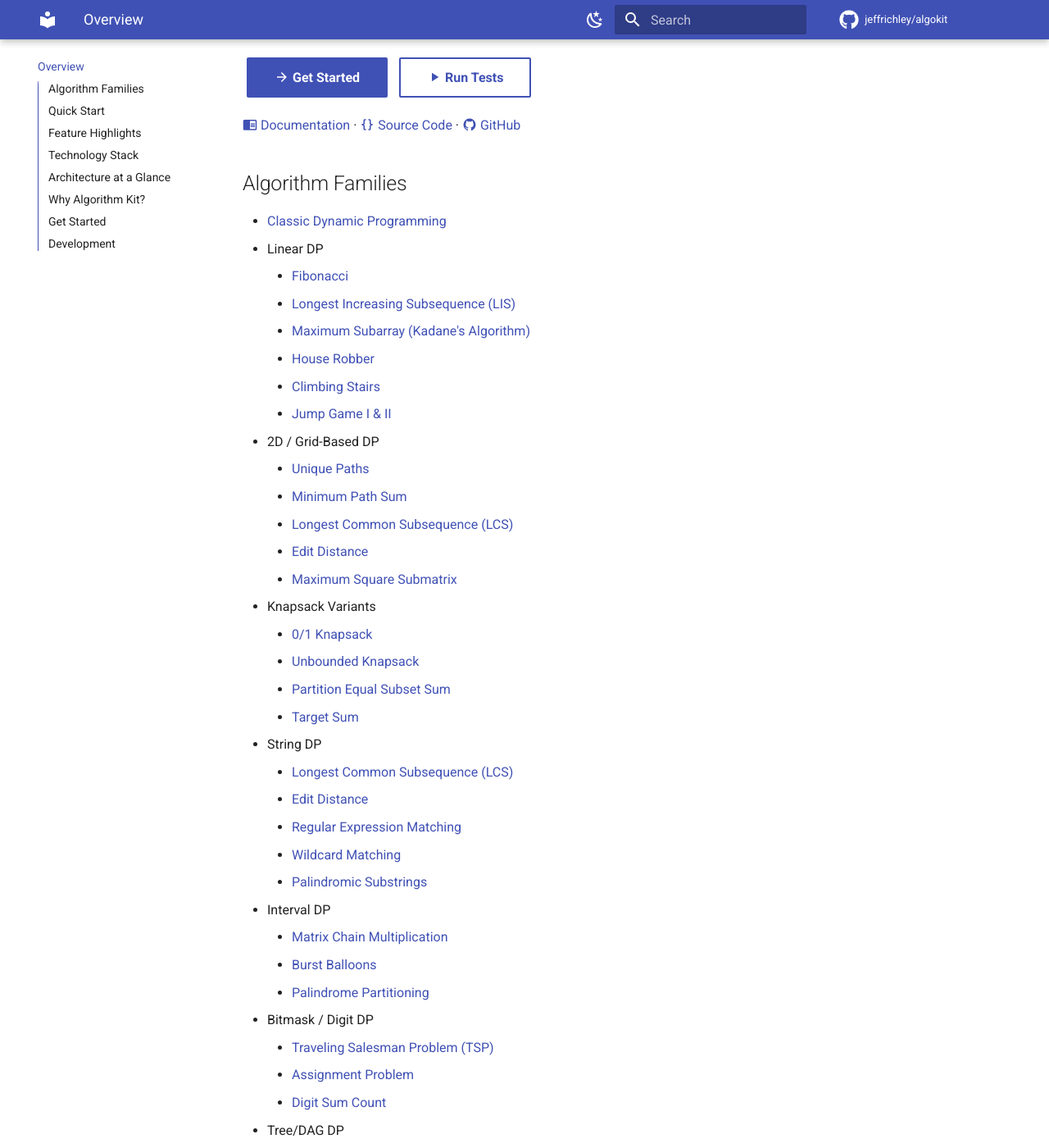
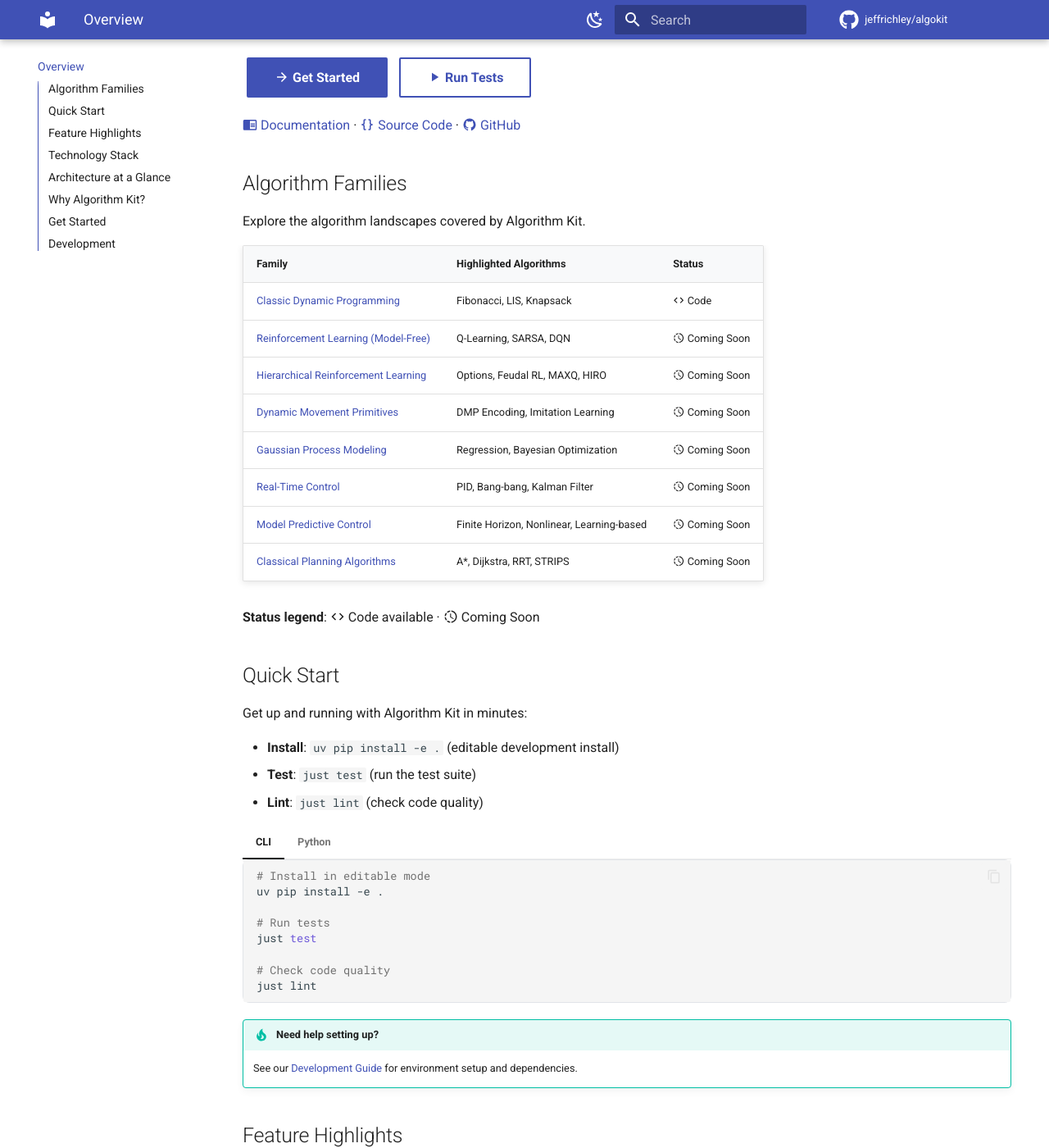
Before and after one commit to jeffrichley/algokit, an MkDocs documentation site: the page built from docs/index.md, in a window 1280 px wide and 1400 px high, scrolled down 230 px. Shown: the whole window at 82% size. Built offline with MkDocs 1.6.1 and Material for MkDocs 9.7.7, drawn with Linux system fonts in a browser that asks for light colours; comment, search, counter and statistics services are not loaded; some of the changed text lies outside the part shown.

```diff
--- a/docs/index.md
+++ b/docs/index.md
@@ -9,76 +9,20 @@
 
 ## Algorithm Families
 
-- [Classic Dynamic Programming](classic-dp.md)
-  - Linear DP
-    - [Fibonacci](classic-dp.md#fibonacci)
-    - [Longest Increasing Subsequence (LIS)](classic-dp.md#longest-increasing-subsequence-lis)
-    - [Maximum Subarray (Kadane's Algorithm)](classic-dp.md#maximum-subarray-kadane-s-algorithm)
-    - [House Robber](classic-dp.md#house-robber)
-    - [Climbing Stairs](classic-dp.md#climbing-stairs)
-    - [Jump Game I & II](classic-dp.md#jump-game-i-ii)
-  - 2D / Grid-Based DP
-    - [Unique Paths](classic-dp.md#unique-paths)
-    - [Minimum Path Sum](classic-dp.md#minimum-path-sum)
-    - [Longest Common Subsequence (LCS)](classic-dp.md#longest-common-subsequence-lcs)
-    - [Edit Distance](classic-dp.md#edit-distance)
-    - [Maximum Square Submatrix](classic-dp.md#maximum-square-submatrix)
-  - Knapsack Variants
-    - [0/1 Knapsack](classic-dp.md#0-1-knapsack)
-    - [Unbounded Knapsack](classic-dp.md#unbounded-knapsack)
-    - [Partition Equal Subset Sum](classic-dp.md#partition-equal-subset-sum)
-    - [Target Sum](classic-dp.md#target-sum)
-  - String DP
-    - [Longest Common Subsequence (LCS)](classic-dp.md#longest-common-subsequence-lcs-1)
-    - [Edit Distance](classic-dp.md#edit-distance-1)
-    - [Regular Expression Matching](classic-dp.md#regular-expression-matching)
-    - [Wildcard Matching](classic-dp.md#wildcard-matching)
-    - [Palindromic Substrings](classic-dp.md#palindromic-substrings)
-  - Interval DP
-    - [Matrix Chain Multiplication](classic-dp.md#matrix-chain-multiplication)
-    - [Burst Balloons](classic-dp.md#burst-balloons)
-    - [Palindrome Partitioning](classic-dp.md#palindrome-partitioning)
-  - Bitmask / Digit DP
-    - [Traveling Salesman Problem (TSP)](classic-dp.md#traveling-salesman-problem-tsp)
-    - [Assignment Problem](classic-dp.md#assignment-problem)
-    - [Digit Sum Count](classic-dp.md#digit-sum-count)
-  - Tree/DAG DP
-    - [Diameter of Tree](classic-dp.md#diameter-of-tree)
-    - [House Robber III](classic-dp.md#house-robber-iii)
-    - [Longest Path in DAG](classic-dp.md#longest-path-in-dag)
-- [Reinforcement Learning (Model-Free)](reinforcement-learning.md)
-  - [Q-Learning](reinforcement-learning.md#q-learning)
-  - [SARSA](reinforcement-learning.md#sarsa)
-  - [Deep Q-Network (DQN)](reinforcement-learning.md#deep-q-network-dqn)
-  - [Proximal Policy Optimization (PPO)](reinforcement-learning.md#proximal-policy-optimization-ppo)
-  - [A2C / A3C](reinforcement-learning.md#a2c-a3c)
-- [Hierarchical Reinforcement Learning](hrl.md)
-  - [Options Framework](hrl.md#options-framework)
-  - [Feudal Reinforcement Learning](hrl.md#feudal-reinforcement-learning)
-  - [MAXQ Decomposition](hrl.md#maxq-decomposition)
-  - [HIRO](hrl.md#hiro)
-- [Dynamic Movement Primitives](dmps.md)
-  - [DMP Encoding/Decoding](dmps.md#dmp-encoding-decoding)
-  - [Imitation Learning Using DMPs](dmps.md#imitation-learning-using-dmps)
-- [Gaussian Process Modeling](gaussian-process.md)
-  - [Gaussian Process Regression](gaussian-process.md#gaussian-process-regression)
-  - [Sparse Gaussian Processes](gaussian-process.md#sparse-gaussian-processes)
-  - [Bayesian Optimization](gaussian-process.md#bayesian-optimization)
-  - [PILCO](gaussian-process.md#pilco)
-- [Real-Time Control](real-time-control.md)
-  - [PID Controller (P/PI/PD/PID)](real-time-control.md#pid-controller-p-pi-pd-pid)
-  - [Bang-bang Control](real-time-control.md#bang-bang-control)
-  - [Kalman Filter](real-time-control.md#kalman-filter)
-- [Model Predictive Control](mpc.md)
-  - [Finite Horizon MPC](mpc.md#finite-horizon-mpc)
-  - [Nonlinear MPC](mpc.md#nonlinear-mpc)
-  - [Learning-based MPC](mpc.md#learning-based-mpc)
-- [Classical Planning Algorithms](classical-planning.md)
-  - [A*](classical-planning.md#a)
-  - [Dijkstra's](classical-planning.md#dijkstra-s)
-  - [RRT / PRM](classical-planning.md#rrt-prm)
-  - [STRIPS / PDDL](classical-planning.md#strips-pddl)
+Explore the algorithm landscapes covered by Algorithm Kit.
 
+| Family | Highlighted Algorithms | Status |
+| --- | --- | --- |
+| [Classic Dynamic Programming](classic-dp.md) | Fibonacci, LIS, Knapsack | :material-code-tags: Code |
+| [Reinforcement Learning (Model-Free)](reinforcement-learning.md) | Q-Learning, SARSA, DQN | :material-progress-clock: Coming Soon |
+| [Hierarchical Reinforcement Learning](hrl.md) | Options, Feudal RL, MAXQ, HIRO | :material-progress-clock: Coming Soon |
+| [Dynamic Movement Primitives](dmps.md) | DMP Encoding, Imitation Learning | :material-progress-clock: Coming Soon |
+| [Gaussian Process Modeling](gaussian-process.md) | Regression, Bayesian Optimization | :material-progress-clock: Coming Soon |
+| [Real-Time Control](real-time-control.md) | PID, Bang-bang, Kalman Filter | :material-progress-clock: Coming Soon |
+| [Model Predictive Control](mpc.md) | Finite Horizon, Nonlinear, Learning-based | :material-progress-clock: Coming Soon |
+| [Classical Planning Algorithms](classical-planning.md) | A*, Dijkstra, RRT, STRIPS | :material-progress-clock: Coming Soon |
+
+**Status legend**: :material-code-tags: Code available · :material-progress-clock: Coming Soon
 
 ## Quick Start
 
--- a/src/algokit/__init__.py
+++ b/src/algokit/__init__.py
@@ -3,6 +3,9 @@
 __version__ = "0.2.2"
 __author__ = "Jeff Richley"
 __email__ = "jeffrichley@gmail.com"
+
+
+from algokit.classic_dp import fibonacci
 
 
 def main_function(input_data: str | None) -> str:
@@ -22,4 +25,4 @@ def main_function(input_data: str | None) -> str:
     return f"Processed: {input_data}"
 
 
-__all__ = ["main_function"]
+__all__ = ["main_function", "fibonacci"]
```
Also changed, not shown: docs/classic-dp.md (+7 -1 lines), 2 other files.
